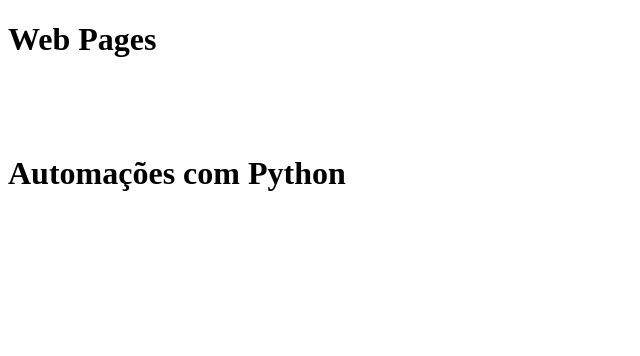
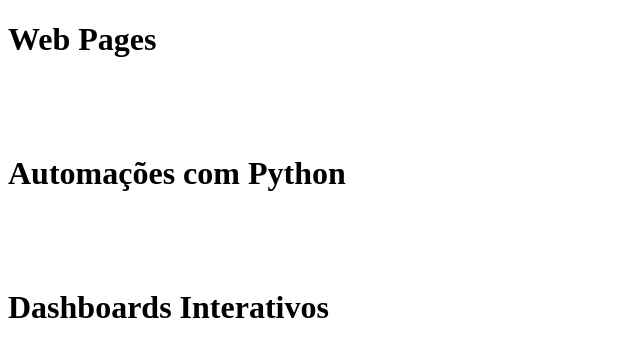
Before and after one commit to santooz-le/Projetos, a plain HTML site: page index.html in a window 1280 px wide. Shown: the whole page, without its empty margins (0-640 px from the left). Drawn offline with Linux system fonts and the light colour scheme.

Commit message:
salvando

```diff
--- a/index.html
+++ b/index.html
@@ -10,5 +10,9 @@
     <br>
     <br>
     <h1>Automações com Python</h1>
+    <br>
+    <br>
+    <br>
+    <h1>Dashboards Interativos</h1>
 </body>
 </html>
```
